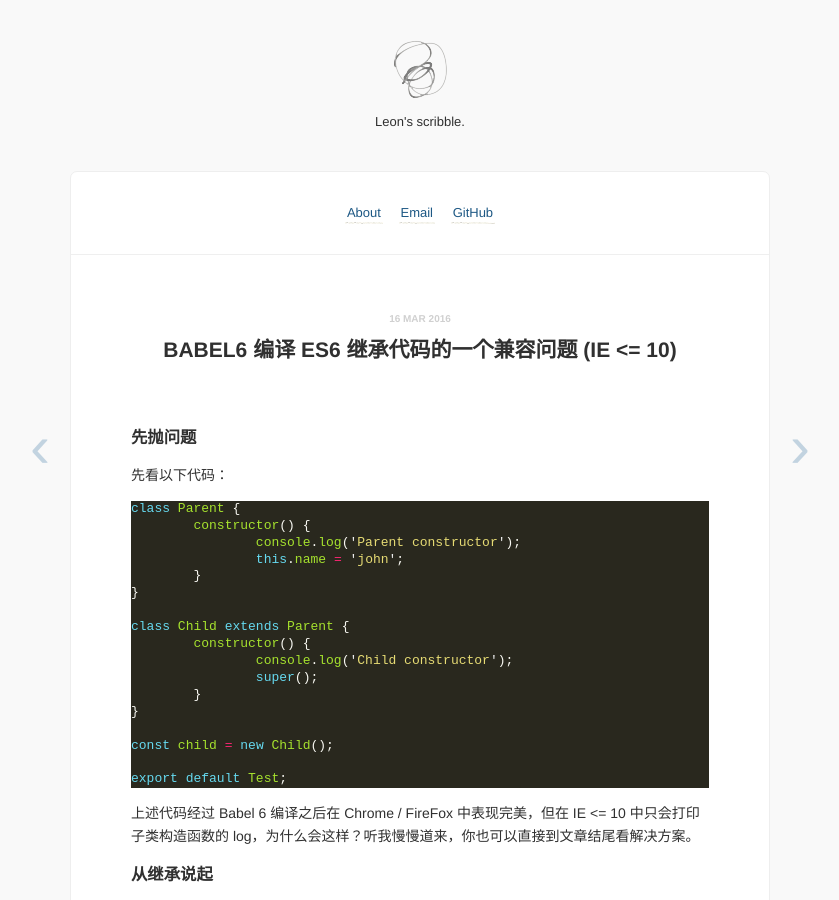
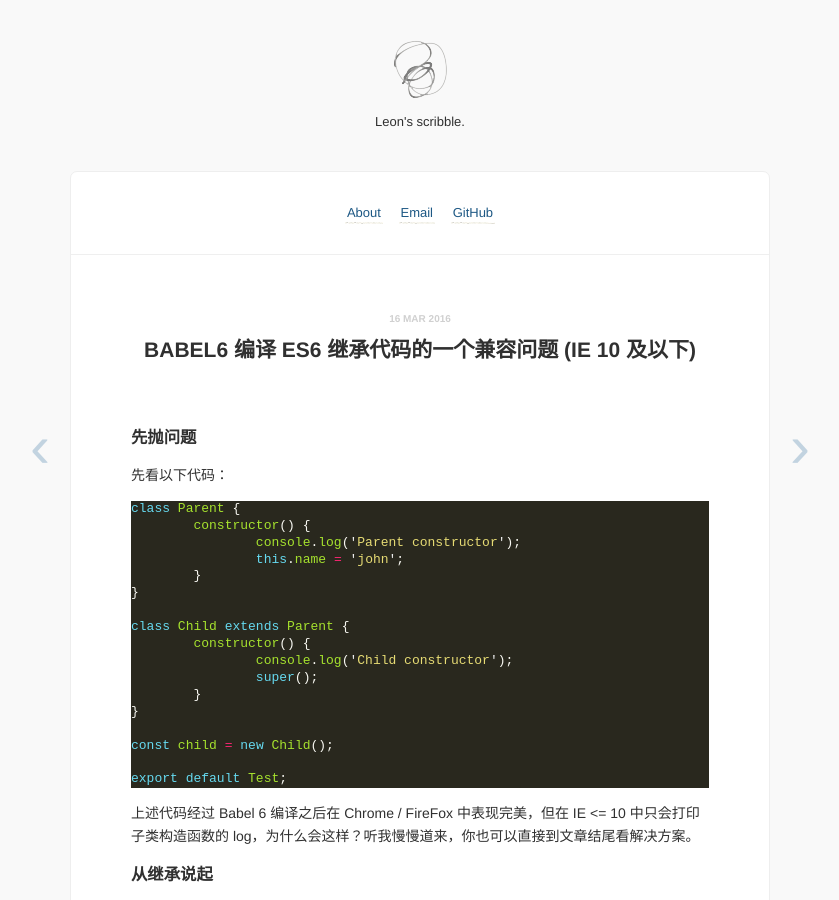
Before and after one commit to superRaytin/superraytin.github.io, a Jekyll site: the page built from _posts/skill/2016-03-15-just-for-test.md, in a window 1280 px wide and 900 px high. Shown: the whole window, without its empty margins (220-1059 px from the left). Built offline with Jekyll 4.4.1, drawn with Linux system fonts in a browser that asks for light colours; Markdown is read by kramdown in place of the engine named in the settings; comment, search, counter and statistics services are not loaded.

Commit message:
jekyll can't automaticly generate article

```diff
--- a/_posts/skill/2016-03-15-just-for-test.md
+++ b/_posts/skill/2016-03-15-just-for-test.md
@@ -1,6 +1,6 @@
 ---
 layout: post
-title : Babel6 编译 ES6 继承代码的一个兼容问题 (IE <= 10)
+title : Babel6 编译 ES6 继承代码的一个兼容问题 (IE 10 及以下)
 date: 2016-03-16 17:26
 disqus: y
 ---
```
